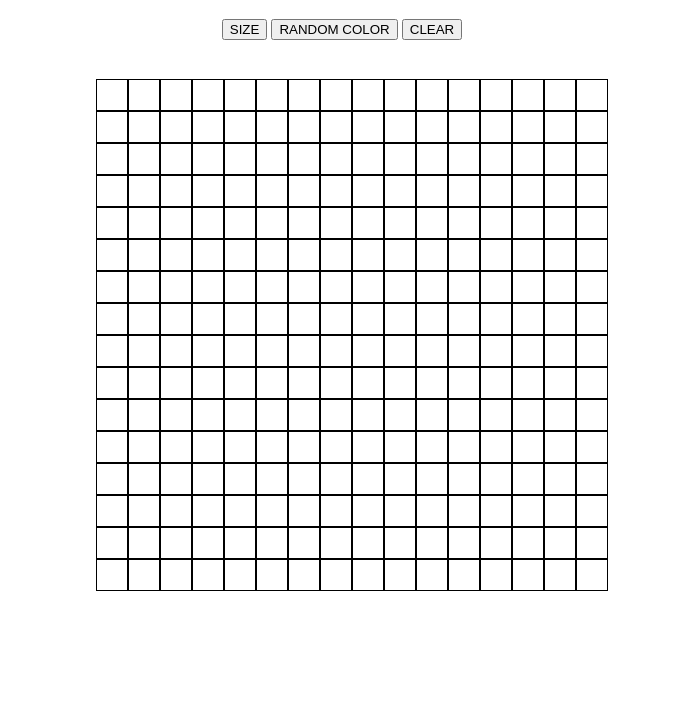
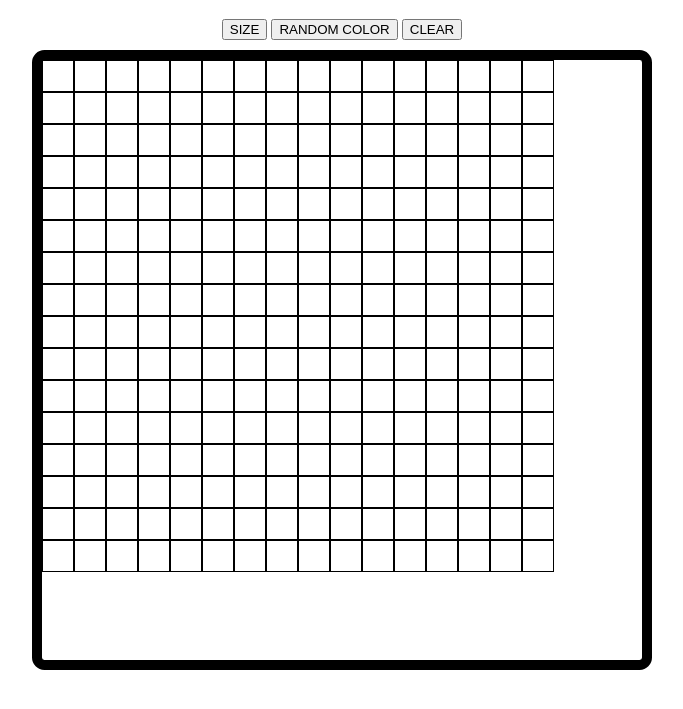
Before and after one commit to krnjin/Etch-a-Sketch, a plain HTML site: page index.html in a window 1280 px wide. Shown: the part 61-770 px from the top of the page, without its empty margins (298-981 px from the left). Drawn offline with nearby package versions, Linux system fonts and the light colour scheme.

Commit message:
final fix before bed

```diff
--- a/main.css
+++ b/main.css
@@ -1,3 +1,12 @@
+#container {
+    border: 10px solid black;
+    border-radius: 2%;
+    width: 600px;
+    height: 600px;
+    margin: 10px auto;
+}
+
+/*
 #container {
     position: absolute;
     z-index: 15;
@@ -6,6 +15,7 @@
     margin: -100px 0 0 -150px;
 
 }
+*/
 
 .btn {
     text-align: center;
@@ -19,11 +29,7 @@
     height: 30px;
     margin: 0 auto;
 }
-/*
-.col:hover{
-    background-color:black;
-}
-*/
+
 .row {
     display: block;
     float:left;
```
Also changed, not shown: main.js (+24 -0 lines).
